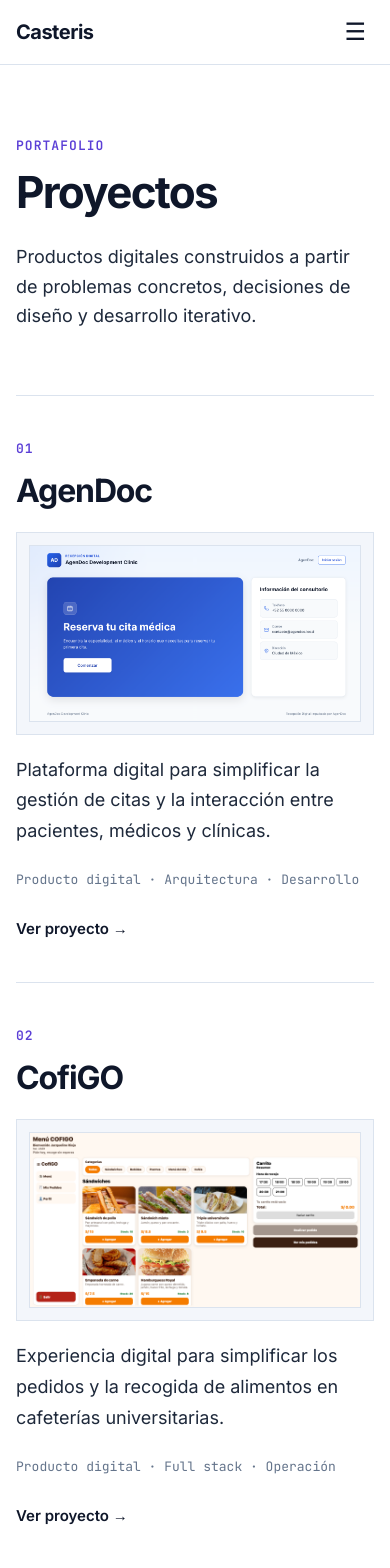
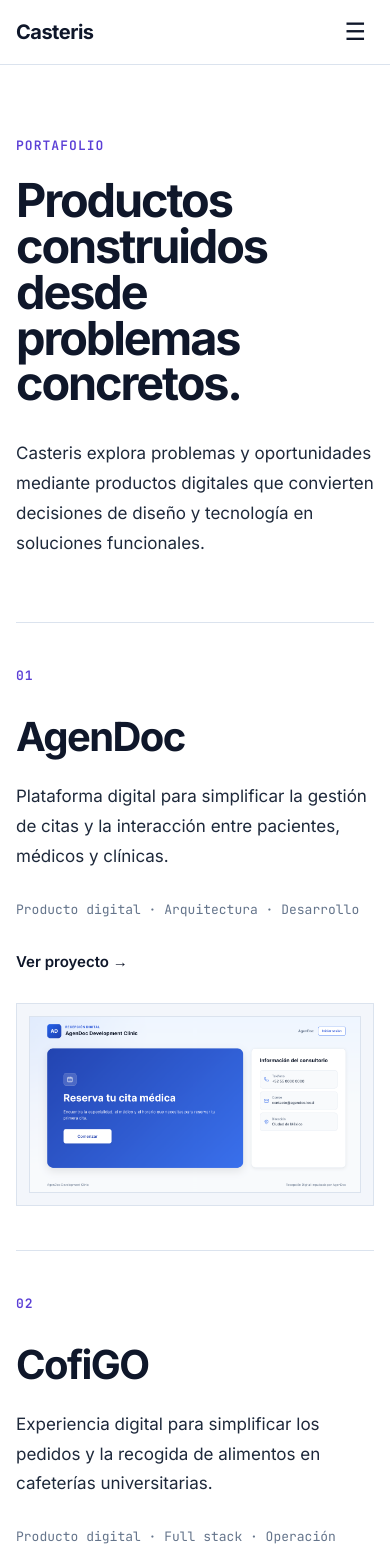
Before and after one commit to casteris/casteris, a Next.js app: page /proyectos in a window 390 px wide. Shown: the top 1568 px of the page. Built offline with nearby package versions, Linux system fonts and the light colour scheme.

Commit message:
feat: evolve portfolio index experience

```diff
--- a/src/app/proyectos/page.css
+++ b/src/app/proyectos/page.css
@@ -8,11 +8,11 @@
 }
 
 .projects-page__intro {
-  padding: 7rem 0 6rem;
+  padding: 7rem 0 6.5rem;
 }
 
 .projects-page__eyebrow {
-  margin: 0 0 1rem;
+  margin: 0 0 2rem;
   color: var(--color-primary);
   font-family: var(--font-mono);
   font-size: 0.8125rem;
@@ -21,20 +21,28 @@
   text-transform: uppercase;
 }
 
+.projects-page__intro-grid {
+  display: grid;
+  grid-template-columns: minmax(0, 1.15fr) minmax(18rem, 0.85fr);
+  gap: 6rem;
+  align-items: end;
+}
+
 .projects-page__title {
+  max-width: 43rem;
   margin: 0;
   color: var(--color-black);
-  font-size: clamp(2.75rem, 6vw, 4.75rem);
-  line-height: 1;
-  letter-spacing: -0.04em;
+  font-size: clamp(3rem, 6vw, 5rem);
+  line-height: 0.98;
+  letter-spacing: -0.045em;
 }
 
 .projects-page__description {
-  max-width: 42rem;
-  margin: 1.75rem 0 0;
+  max-width: 30rem;
+  margin: 0;
   color: var(--color-graphite);
-  font-size: clamp(1.125rem, 2vw, 1.375rem);
-  line-height: 1.65;
+  font-size: 1.0625rem;
+  line-height: 1.75;
 }
 
 .projects-page__list {
@@ -42,10 +50,7 @@
 }
 
 .projects-page__project {
-  display: grid;
-  grid-template-columns: 5rem minmax(0, 1fr);
-  gap: 2rem;
-  padding: 3.5rem 0;
+  padding: 4rem 0;
   border-top: 1px solid var(--color-border);
 }
 
@@ -54,7 +59,7 @@
 }
 
 .projects-page__project-number {
-  margin: 0;
+  margin: 0 0 2rem;
   color: var(--color-primary);
   font-family: var(--font-mono);
   font-size: 0.8125rem;
@@ -62,22 +67,39 @@
   letter-spacing: 0.08em;
 }
 
+.projects-page__project-layout {
+  display: grid;
+  grid-template-columns: minmax(16rem, 0.78fr) minmax(0, 1.22fr);
+  gap: 5rem;
+  align-items: center;
+}
+
+.projects-page__project--visual-first .projects-page__project-layout {
+  grid-template-columns: minmax(0, 1.22fr) minmax(16rem, 0.78fr);
+}
+
+.projects-page__project--visual-first .projects-page__project-content {
+  order: 2;
+}
+
+.projects-page__project--visual-first .projects-page__project-visual {
+  order: 1;
+}
+
 .projects-page__project-content {
   width: 100%;
-  max-width: 60rem;
+  max-width: 28rem;
 }
 
 .projects-page__project-title {
   margin: 0;
   color: var(--color-black);
-  font-size: clamp(2rem, 4vw, 3rem);
-  line-height: 1.1;
-  letter-spacing: -0.035em;
+  font-size: clamp(2.5rem, 4vw, 3.5rem);
+  line-height: 1.05;
+  letter-spacing: -0.04em;
 }
 
-
 .projects-page__project-visual {
-  margin-top: 2rem;
   padding: 1.25rem;
   overflow: hidden;
   background: var(--color-surface);
@@ -92,15 +114,15 @@
 }
 
 .projects-page__project-description {
-  max-width: 40rem;
-  margin: 1.25rem 0 0;
+  max-width: 28rem;
+  margin: 1.5rem 0 0;
   color: var(--color-graphite);
-  font-size: 1.125rem;
-  line-height: 1.7;
+  font-size: 1.0625rem;
+  line-height: 1.75;
 }
 
 .projects-page__project-disciplines {
-  margin: 1.5rem 0 0;
+  margin: 1.75rem 0 0;
   color: var(--color-muted);
   font-family: var(--font-mono);
   font-size: 0.8125rem;
@@ -109,7 +131,7 @@
 
 .projects-page__project-link {
   display: inline-block;
-  margin-top: 1.75rem;
+  margin-top: 2rem;
   color: var(--color-black);
   font-size: 0.9375rem;
   font-weight: 600;
@@ -125,9 +147,51 @@
   border-radius: 0.25rem;
 }
 
+@media (min-width: 48.0625rem) and (max-width: 64rem) {
+  .projects-page__project-layout,
+  .projects-page__project--visual-first .projects-page__project-layout {
+    grid-template-columns: 1fr;
+    gap: 2.5rem;
+  }
+
+  .projects-page__project--visual-first .projects-page__project-content,
+  .projects-page__project--visual-first .projects-page__project-visual {
+    order: initial;
+  }
+
+  .projects-page__project-content {
+    max-width: 34rem;
+  }
+
+  .projects-page__project-description {
+    max-width: 34rem;
+  }
+
+  .projects-page__project-visual {
+    max-width: 100%;
+  }
+}
+
 @media (max-width: 48rem) {
   .projects-page__intro {
     padding: 4.5rem 0 4rem;
+  }
+
+  .projects-page__eyebrow {
+    margin-bottom: 1.5rem;
+  }
+
+  .projects-page__intro-grid {
+    grid-template-columns: 1fr;
+    gap: 2rem;
+  }
+
+  .projects-page__title {
+    font-size: clamp(2.75rem, 12vw, 3.75rem);
+  }
+
+  .projects-page__description {
+    max-width: 34rem;
   }
 
   .projects-page__list {
@@ -135,13 +199,27 @@
   }
 
   .projects-page__project {
-    grid-template-columns: 1fr;
-    gap: 1rem;
     padding: 2.75rem 0;
   }
 
+  .projects-page__project-layout,
+  .projects-page__project--visual-first .projects-page__project-layout {
+    grid-template-columns: 1fr;
+    gap: 2rem;
+  }
+
+  .projects-page__project--visual-first .projects-page__project-content,
+  .projects-page__project--visual-first .projects-page__project-visual {
+    order: initial;
+  }
+
+  .projects-page__project-content,
+  .projects-page__project-description {
+    max-width: 100%;
+  }
+
   .projects-page__project-visual {
-    margin-top: 1.5rem;
+    margin-top: 0;
     padding: 0.75rem;
   }
 }
--- a/src/app/proyectos/page.tsx
+++ b/src/app/proyectos/page.tsx
@@ -48,12 +48,17 @@ export default function ProjectsPage() {
           <div className="projects-page__container">
             <p className="projects-page__eyebrow">Portafolio</p>
 
-            <h1 className="projects-page__title">Proyectos</h1>
+            <div className="projects-page__intro-grid">
+              <h1 className="projects-page__title">
+                Productos construidos desde problemas concretos.
+              </h1>
 
               <p className="projects-page__description">
-              Productos digitales construidos a partir de problemas concretos,
-              decisiones de diseño y desarrollo iterativo.
+                Casteris explora problemas y oportunidades mediante productos
+                digitales que convierten decisiones de diseño y tecnología en
+                soluciones funcionales.
               </p>
+            </div>
           </div>
         </section>
 
@@ -62,19 +67,42 @@ export default function ProjectsPage() {
           aria-label="Proyectos de Casteris"
         >
           <div className="projects-page__container">
-            {projects.map((project) => (
+            {projects.map((project, index) => (
               <article
-                className="projects-page__project"
+                className={`projects-page__project ${
+                  index % 2 === 0
+                    ? "projects-page__project--text-first"
+                    : "projects-page__project--visual-first"
+                }`}
                 key={project.name}
               >
                 <p className="projects-page__project-number">
                   {project.number}
                 </p>
 
+                <div className="projects-page__project-layout">
                   <div className="projects-page__project-content">
                     <h2 className="projects-page__project-title">
                       {project.name}
                     </h2>
+
+                    <p className="projects-page__project-description">
+                      {project.description}
+                    </p>
+
+                    <p className="projects-page__project-disciplines">
+                      {project.disciplines}
+                    </p>
+
+                    {project.href && (
+                      <Link
+                        className="projects-page__project-link"
+                        href={project.href}
+                      >
+                        Ver proyecto →
+                      </Link>
+                    )}
+                  </div>
 
                   <div className="projects-page__project-visual">
                     <Image
@@ -83,25 +111,9 @@ export default function ProjectsPage() {
                       alt={project.imageAlt}
                       width={1173}
                       height={620}
-                      sizes="(max-width: 48rem) 100vw, 60rem"
+                      sizes="(max-width: 48rem) 100vw, 42rem"
                     />
                   </div>
-
-                  <p className="projects-page__project-description">
-                    {project.description}
-                  </p>
-
-                  <p className="projects-page__project-disciplines">
-                    {project.disciplines}
-                  </p>
-                  {project.href && (
-                    <Link
-                      className="projects-page__project-link"
-                      href={project.href}
-                    >
-                      Ver proyecto →
-                    </Link>
-                  )}
                 </div>
               </article>
             ))}
```
Lines whose indentation alone changed are shown as unchanged.
